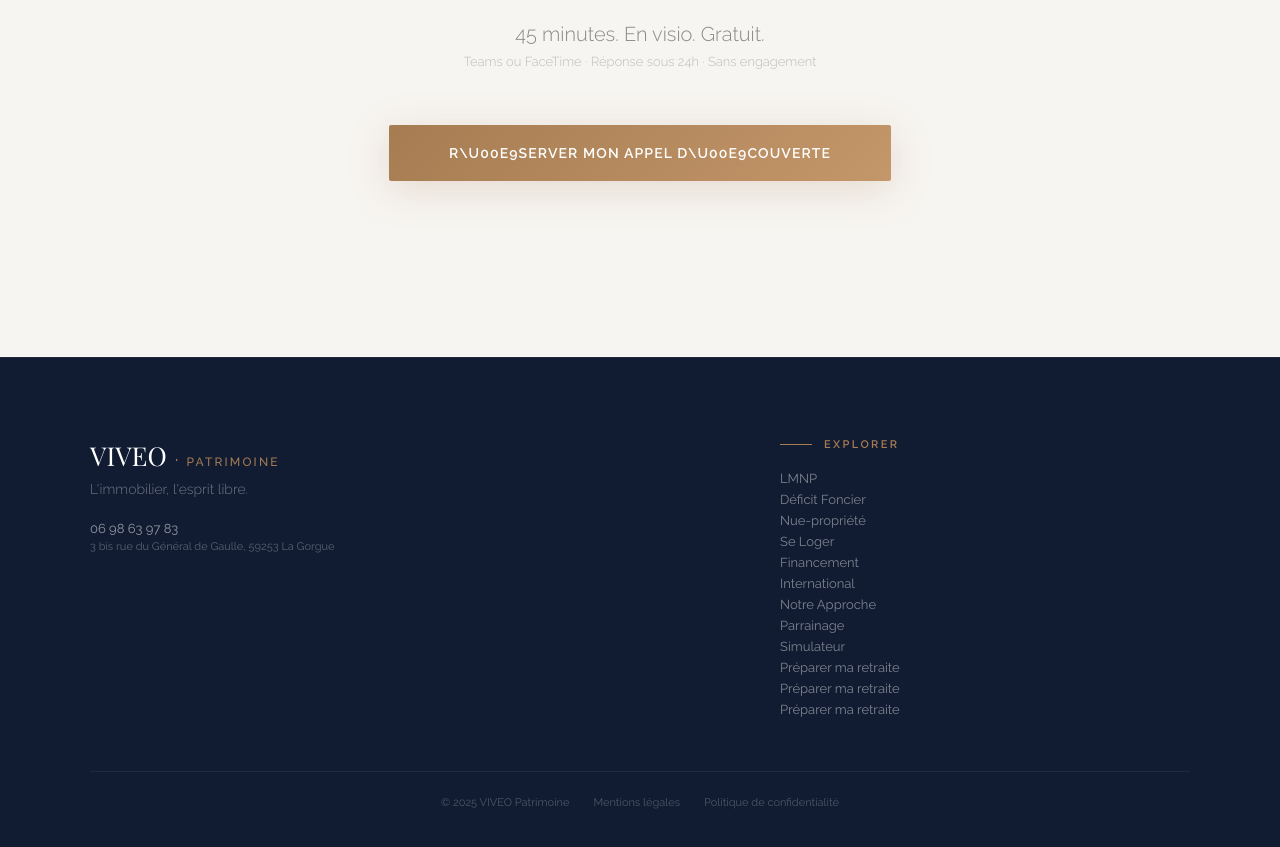
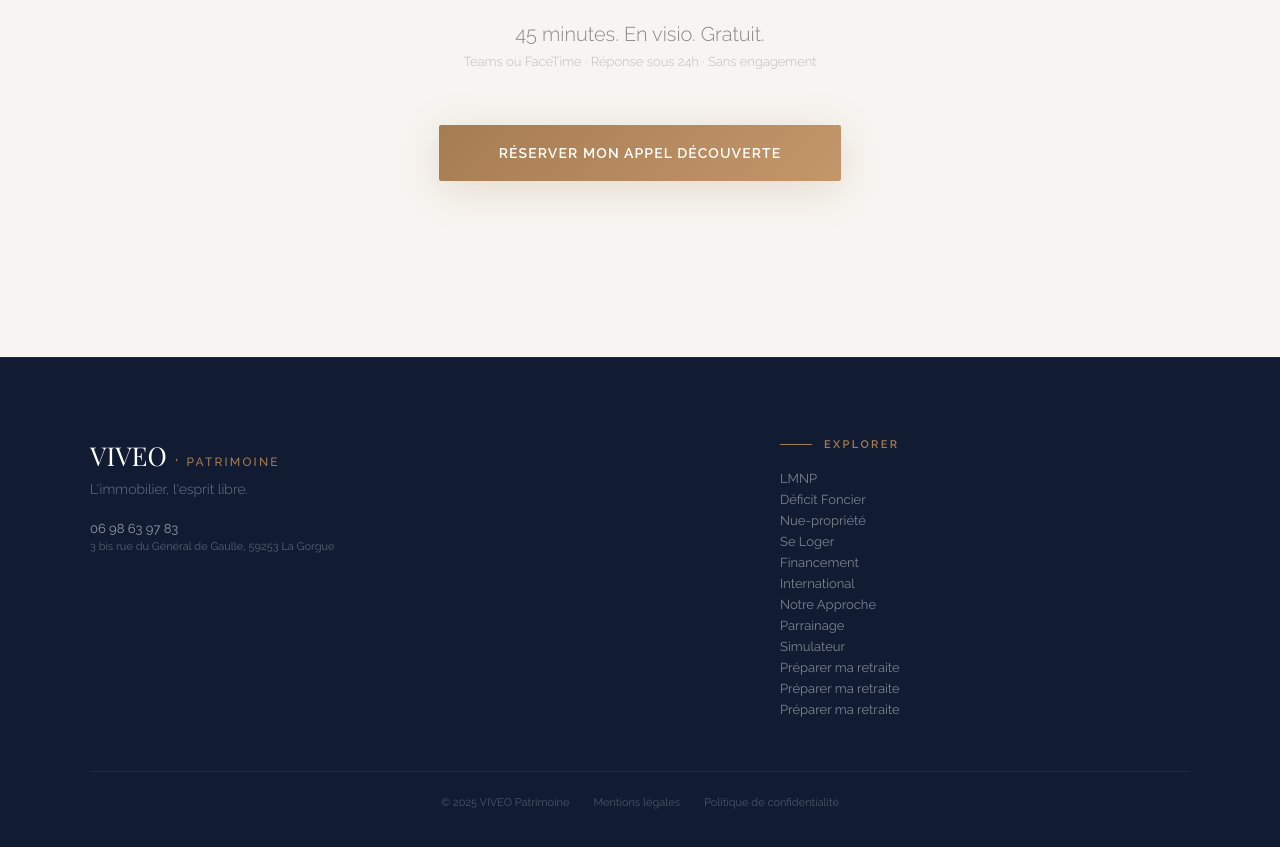
Before and after one commit to tblanchardviveo/viveo-public, a React (Vite) app: page / in a window 1280 px wide. Shown: the part 6565-7412 px from the top of the page. Built offline with nearby package versions, Linux system fonts and the light colour scheme; no server answers; the database is empty; a web font is replaced by a local one.

Commit message:
Update CtaV3.jsx

```diff
--- a/src/components/home-v3/CtaV3.jsx
+++ b/src/components/home-v3/CtaV3.jsx
@@ -31,7 +31,7 @@ export default function CtaV3() {
         boxShadow: '0 8px 40px rgba(166,124,82,0.22)',
         transition: 'transform 0.2s'
       }}>
-        R\u00e9server mon appel d\u00e9couverte
+        {"R\u00e9server mon appel d\u00e9couverte"}
       </a>
     </section>
   )
```
